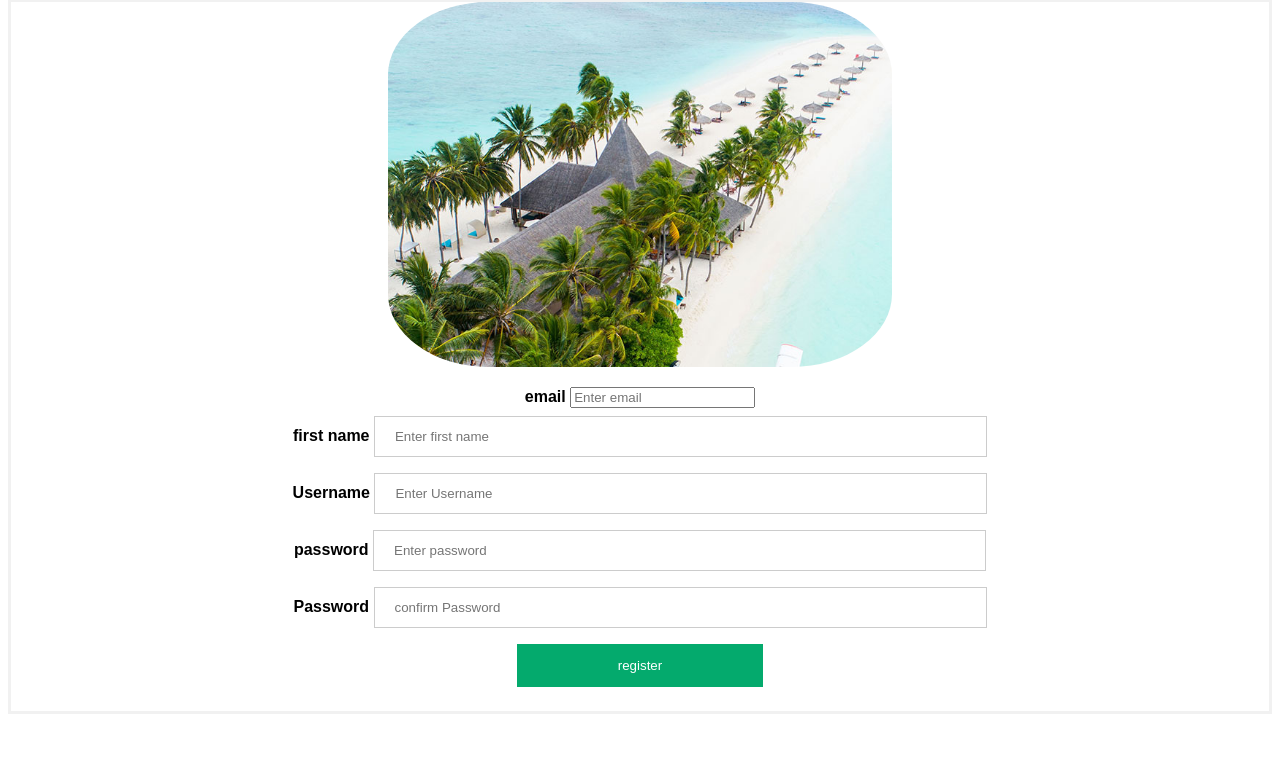
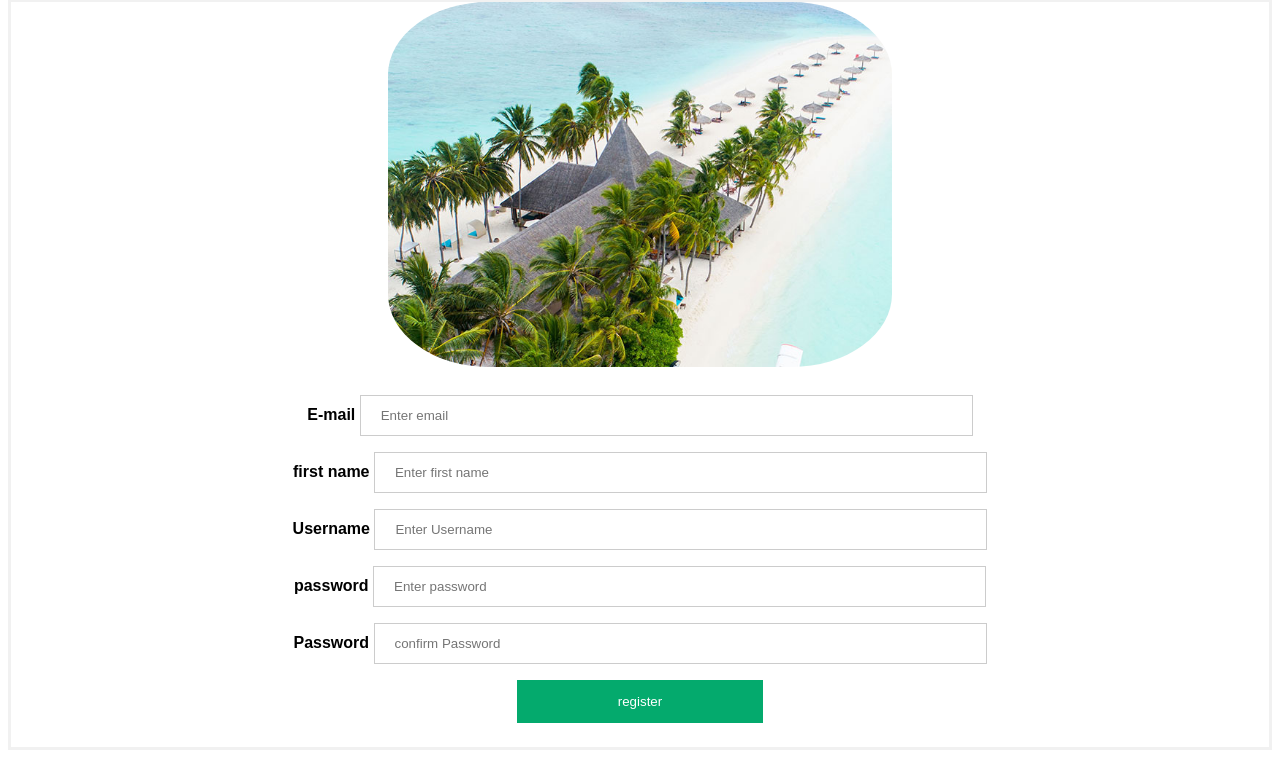
Before and after one commit to dibinbabu11/travelo, a Django app: page /credentials/register in a window 1280 px wide. Shown: the part 69-827 px from the top of the page. Before the commit the page ends 783 px from the top, so only its background shows below. Run offline with Django 4.2, Linux system fonts and the light colour scheme; parts of the project's set-up code (start-up, migrations or seed data) failed here and were passed over.

Commit message:
Update register.html

```diff
--- a/templates/register.html
+++ b/templates/register.html
@@ -81,8 +81,8 @@ span.psw {
   <div class="container">
 
 
-    <label for="email"><b>email</b></label>
-    <input type="email" placeholder="Enter email" name="email" required><br>
+    <label for="email"><b>E-mail </b></label>
+    <input type="text" placeholder="Enter email" name="email" required><br>
 
     <label for="first name"><b>first name</b></label>
     <input type="text" placeholder="Enter first name" name="first name" required><br>
```
